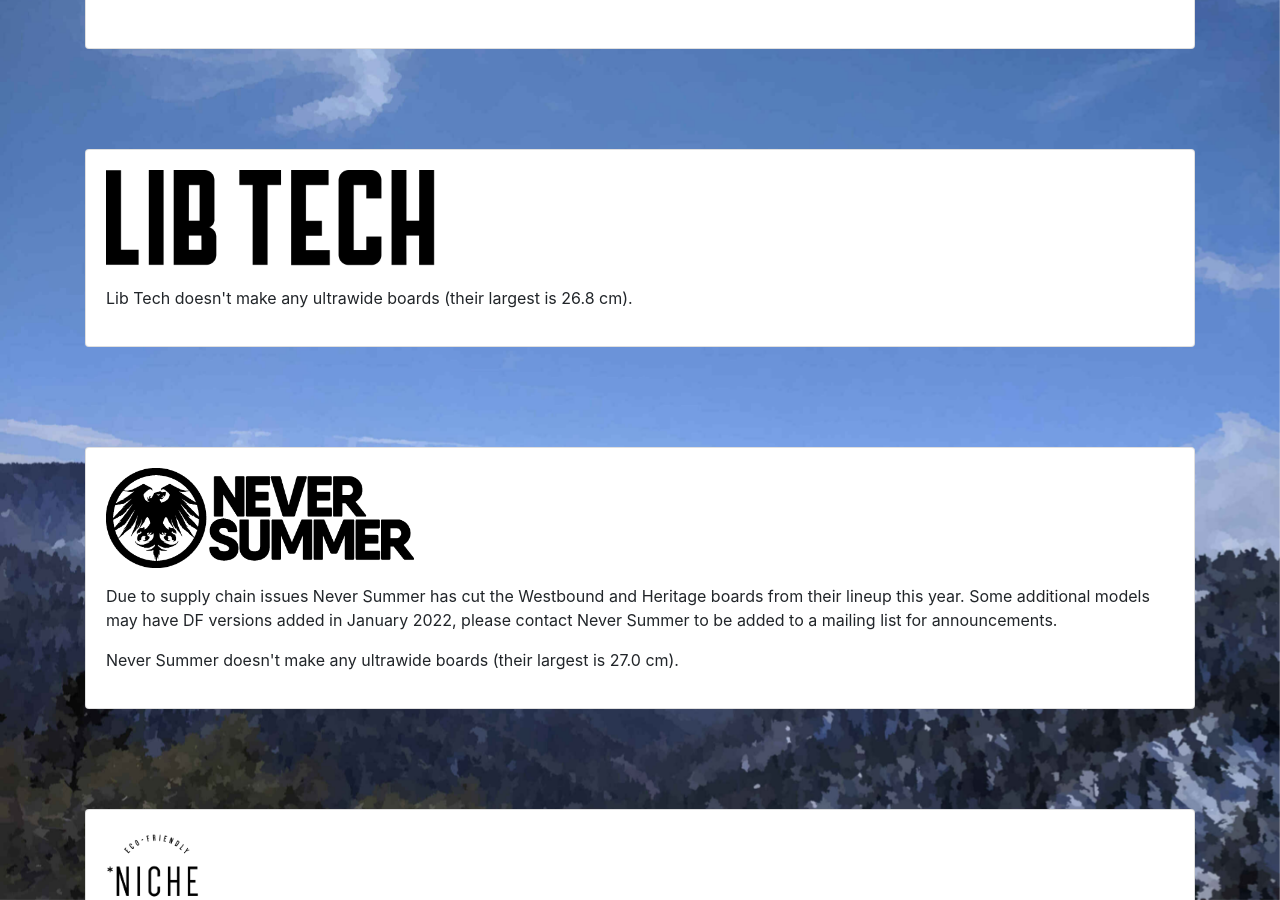
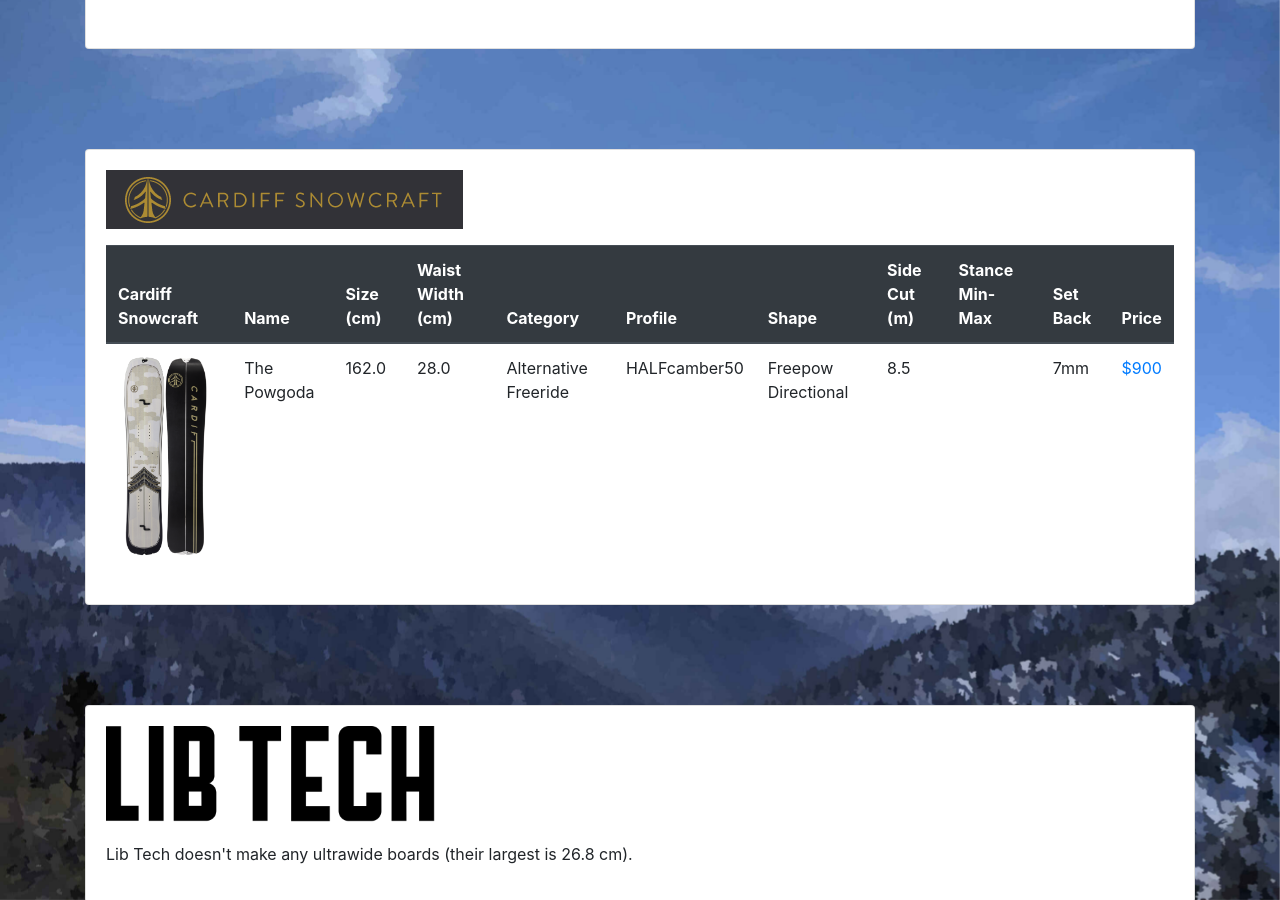
Before and after one commit to UltrawideSnowboards/ultrawidesnowboards.com, a Jekyll site: the page built from splitboards.html, in a window 1280 px wide and 900 px high, scrolled down 5409 px. Built offline with Jekyll 4.4.1, drawn with Linux system fonts in a browser that asks for light colours; some of the changed text lies outside the part shown.

Commit message:
Add cardiff and rossignol

```diff
--- a/_data/snowboards.json
+++ b/_data/snowboards.json
@@ -1267,6 +1267,70 @@
                 "notes": null
             },
             "url": "https://www.snoplanks.com/"
+        },
+        {
+            "logo": "2021/cardiff/logo.png",
+            "name": "Cardiff Snowcraft",
+            "short_name": "cardiff",
+            "solid": {
+                "boards": [
+                    {
+                        "category": "Cutback Freeride",
+                        "image": "2021/cardiff/swell.png",
+                        "length": 164.0,
+                        "name": "The Swell",
+                        "price": "$750",
+                        "profile": "HALFcamber60",
+                        "setback": "20mm",
+                        "shape": "Surf Inspired Directional",
+                        "short_name": "swell",
+                        "side_cut": 8.1,
+                        "stance": null,
+                        "url": "https://www.cardiffsnow.com/products/the-swell",
+                        "waist_width": 27.5
+                    }
+                ],
+                "maximum": null,
+                "notes": null
+            },
+            "splitboards": {
+                "boards": [
+                    {
+                        "category": "Alternative Freeride",
+                        "image": "2021/cardiff/powgoda.png",
+                        "length": 162.0,
+                        "name": "The Powgoda",
+                        "price": "$900",
+                        "profile": "HALFcamber50",
+                        "setback": "7mm",
+                        "shape": "Freepow Directional",
+                        "short_name": "powgoda",
+                        "side_cut": 8.5,
+                        "stance": null,
+                        "url": "https://www.cardiffsnow.com/products/the-powgoda",
+                        "waist_width": 28.0
+                    }
+                ],
+                "maximum": null,
+                "notes": null
+            },
+            "url": "https://www.cardiffsnow.com/"
+        },
+        {
+            "logo": "2021/rossignol/logo.png",
+            "name": "Rossignol",
+            "short_name": "rossignol",
+            "solid": {
+                "boards": [],
+                "maximum": 26.8,
+                "notes": null
+            },
+            "splitboards": {
+                "boards": [],
+                "maximum": 26.2,
+                "notes": null
+            },
+            "url": "https://www.rossignol.com/us/"
         }
     ]
 }
--- a/_layouts/home.html
+++ b/_layouts/home.html
@@ -37,7 +37,7 @@
 
                 <h1>What's new in 2021-2022?</h1>
 
-                <p>Honestly, not much has changed. The choices are still very limited, and some suppliers like Never Summer and Nidecker have dropped ultrawide models. Others, like Korua, have added a few more. Deviation Works has entered the ultrawide market this year.</p>
+                <p>Honestly, not much has changed. The choices are still very limited, and some suppliers like Never Summer and Nidecker have dropped ultrawide models. Others, like Korua, have added a few more. Deviation Works and Cardiff Snowcraft have entered the ultrawide market this year.</p>
 
                 <p>The market remains saturated with short, wide, directional boards. There aren't that many choices for a long (170+) twin board without moving to a custom design.</p>
 
```
Also changed, not shown: assets/img/vendors/2021/cardiff/logo.png (added), assets/img/vendors/2021/cardiff/powgoda.png (added), assets/img/vendors/2021/cardiff/swell.png (added), assets/img/vendors/2021/rossignol/logo.png (added).
